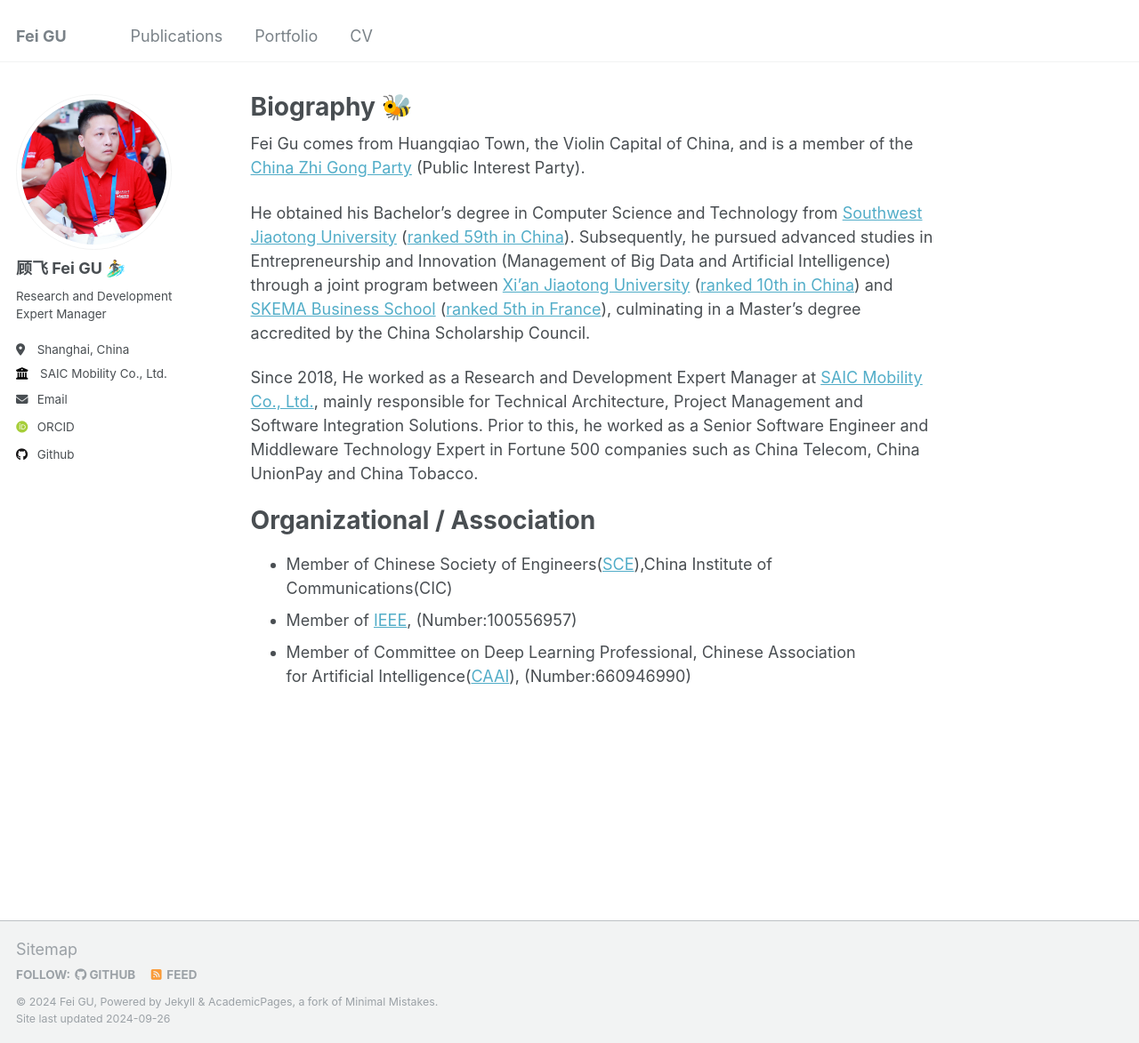
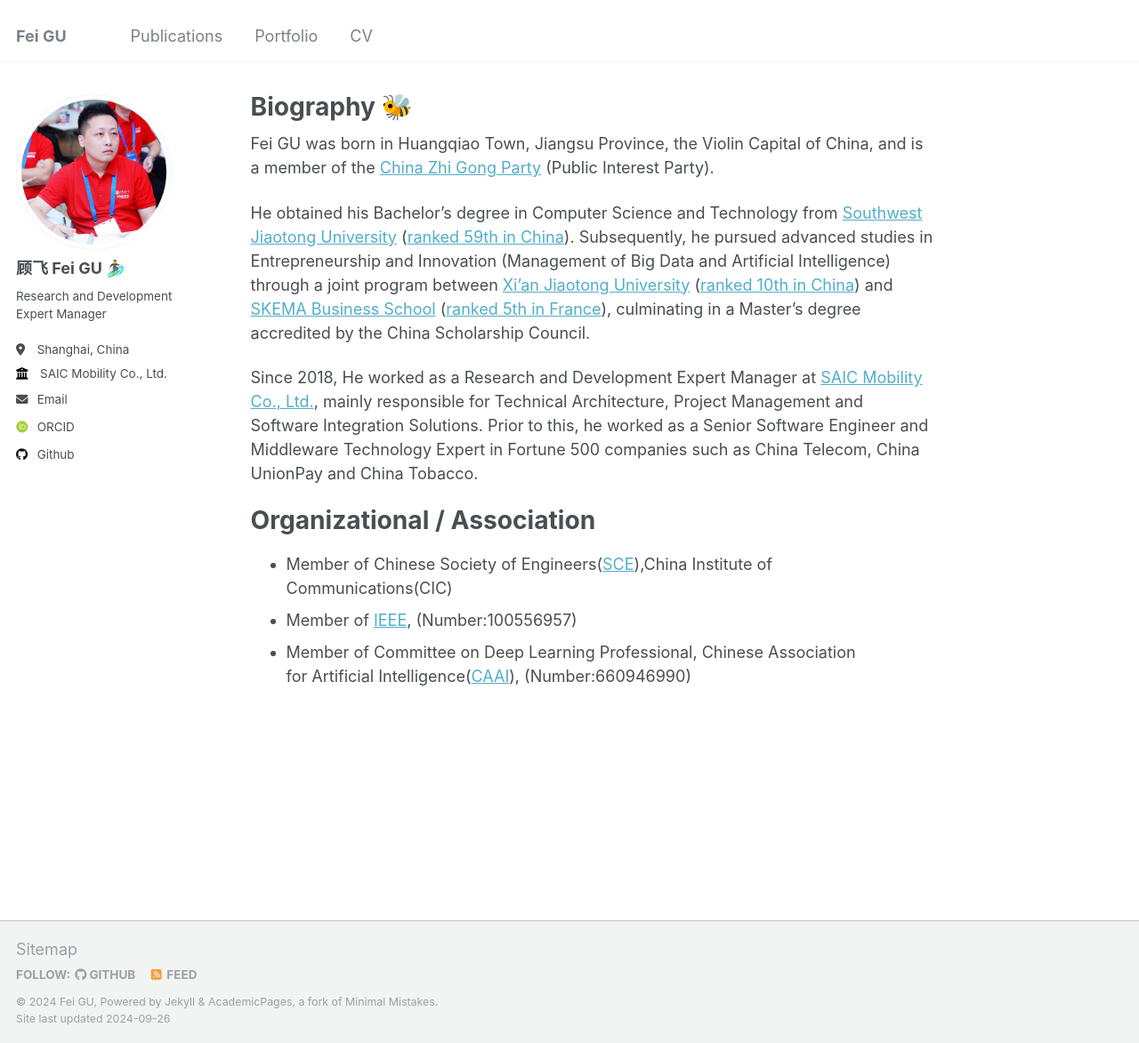
Before and after one commit to rongmax-gufei/rongmax-gufei.github.io, a Jekyll site: the page built from _pages/about.md, in a window 1280 px wide and 1173 px high. Shown: the whole window at 89% size. Built offline with Jekyll 4.4.1, drawn with Linux system fonts in a browser that asks for light colours; some web fonts are replaced.

Commit message:
Update about.md

```diff
--- a/_pages/about.md
+++ b/_pages/about.md
@@ -7,7 +7,7 @@ redirect_from:
   - /about.html
 ---
 
-Fei Gu comes from Huangqiao Town, the Violin Capital of China, and is a member of the [China Zhi Gong Party](https://www.zg.org.cn) (Public Interest Party).
+Fei GU was born in Huangqiao Town, Jiangsu Province, the Violin Capital of China, and is a member of the [China Zhi Gong Party](https://www.zg.org.cn) (Public Interest Party).
 
 He obtained his Bachelor's degree in Computer Science and Technology from [Southwest Jiaotong University](https://www.swjtu.edu.cn) ([ranked 59th in China](https://www.gaokao.cn/colleges/rank?fromcoop=bdkp&ranktype=4&schoolid=51)). Subsequently, he pursued advanced studies in Entrepreneurship and Innovation (Management of Big Data and Artificial Intelligence) through a joint program between [Xi'an Jiaotong University](https://news.xjtu.edu.cn/info/1033/190939.htm) ([ranked 10th in China](https://www.gaokao.cn/colleges/rank?fromcoop=bdkp&ranktype=4&schoolid=330)) and [SKEMA Business School](https://www.skema.edu/en/programmes/msc-entrepreneurship-innovation) ([ranked 5th in France](https://www.skema.edu/en/rankings)), culminating in a Master's degree accredited by the China Scholarship Council.
 
```
